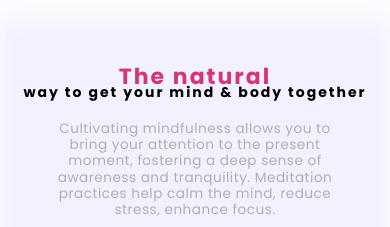
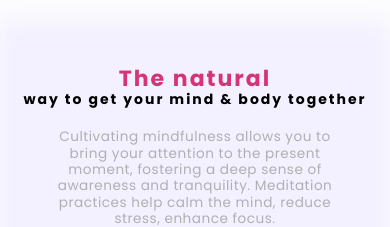
Before and after one commit to xFluzr/Onyx-Fitness, a React (Create React App) app: page / in a window 390 px wide. Shown: the part 4269-4496 px from the top of the page. Built offline with nearby package versions, Linux system fonts and the light colour scheme.

Commit message:
mobile text line height corrected

```diff
--- a/src/components/homepage/theNatural.css
+++ b/src/components/homepage/theNatural.css
@@ -103,3 +103,9 @@
         padding: 0 10%;
     }
 }
+
+@media screen and (max-width: 500px) {
+    #theNatural .section__title{
+        line-height: 0.8;
+    }
+}
```
